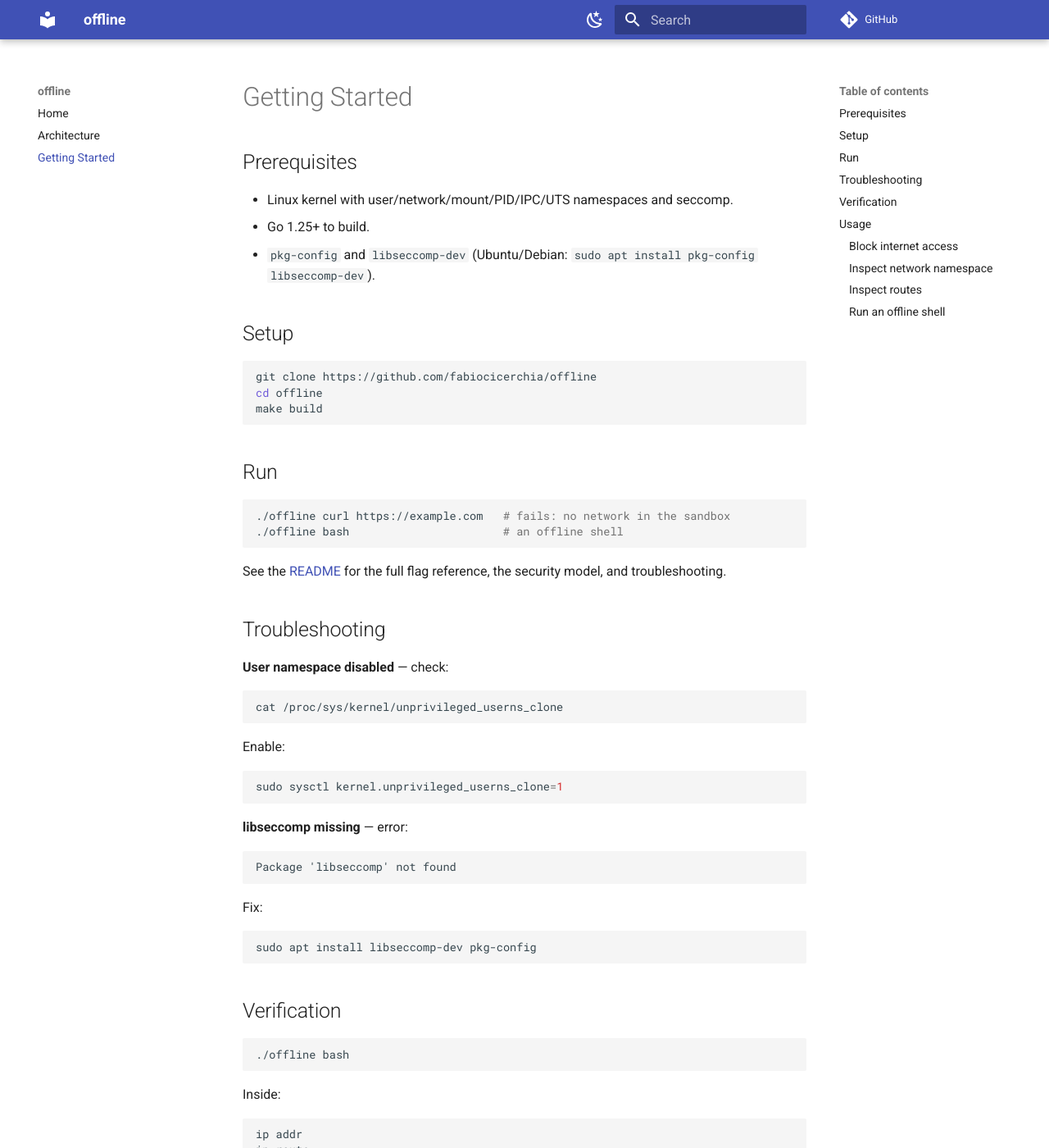
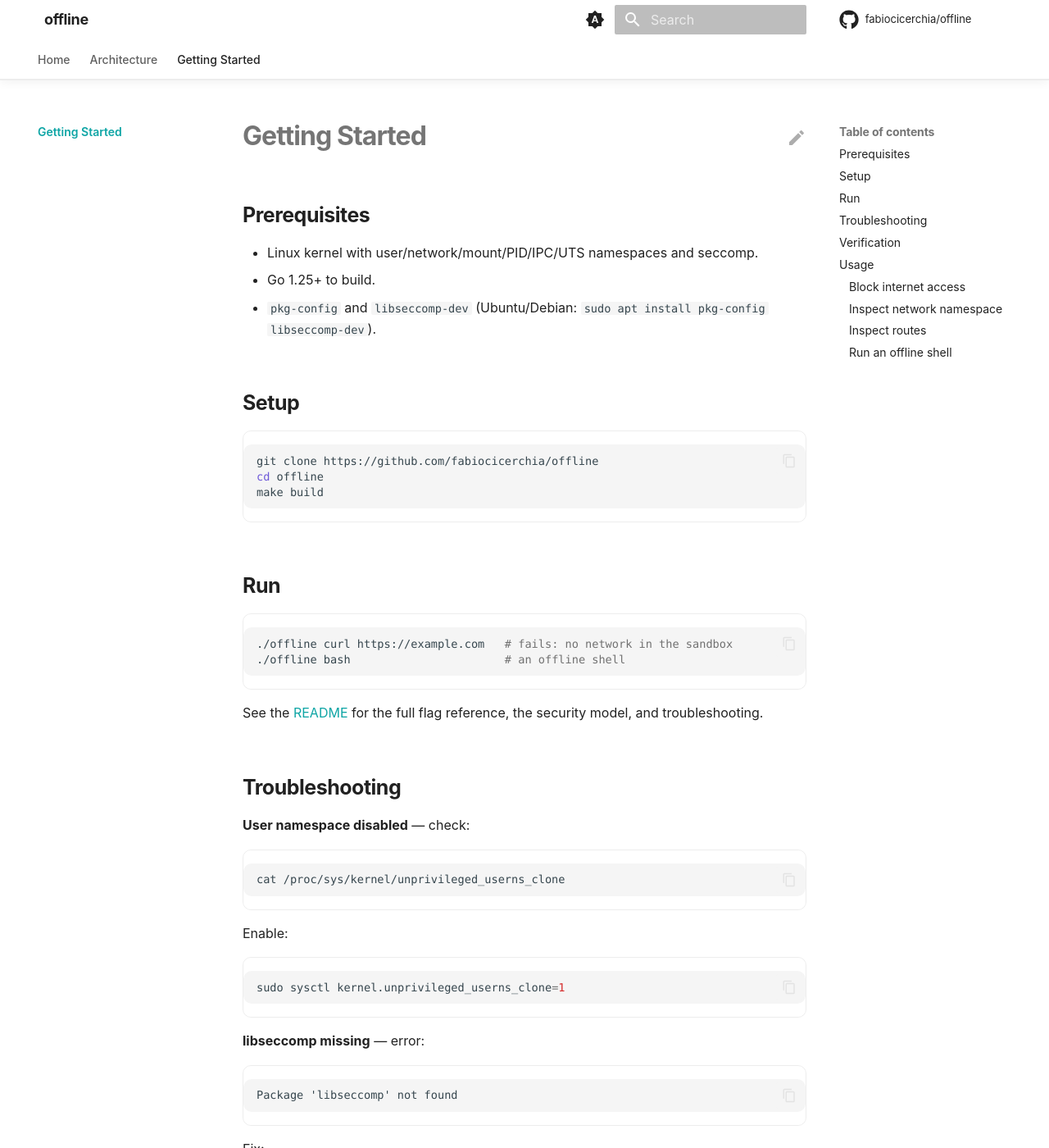
Before and after one commit to fabiocicerchia/offline, an MkDocs documentation site: the page built from docs/getting-started.md, in a window 1280 px wide and 1400 px high. Shown: the whole window at 82% size. Built offline with MkDocs 1.6.1 and Material for MkDocs 9.7.7, drawn with Linux system fonts in a browser that asks for light colours; comment, search, counter and statistics services are not loaded; some of the changed text lies outside the part shown.

Commit message:
feat(docs): build the docs site in Actions and drop Read the Docs (#46)
* feat(docs): build the docs site in Actions and drop Read the Docs

This repo's mkdocs.yml has never been rendered: Pages serves main/docs as
a folder, so the site is docs/index.html plus raw markdown, and the doc
pages come back as text/markdown rather than a rendered site.

docs.yml builds it with `mkdocs build --strict` on the pinned toolchain and
deploys the artifact to Pages. The splash is copied to the artifact root,
where the repo homepage and README badges already point, and the rendered
site publishes under /docs/ — so no existing URL breaks.

mkdocs.yml takes the shared Material template but keeps this repo's own nav.
docs/requirements.txt pins the toolchain, git-revision-date-localized
included: the config loads it and the strict build aborts without it.
check-yaml skips mkdocs.yml, whose Material tags safe_load cannot parse.

The strict build also found links the raw-markdown site was hiding:
../README.md was never a valid relative target (the README is not inside
docs/), and several links pointed at files outside the docs tree. Fixed
in: docs/getting-started.md.

Co-Authored-By: Claude Opus 5 (1M context) <noreply@anthropic.com>
Claude-Session: https://claude.ai/code/session_01F5By8zzZMak7tqZGraixSJ

* feat(docs): link the splash to the rendered site and its palette

The splash predates /docs/ existing: it defined its own --accent pair next to
a second copy in docs/stylesheets/extra.css, and sent "Full docs" to the
GitHub README because there was no rendered site to send it to.

docs/index.html now links docs/stylesheets/extra.css — the path is relative to
the deployed layout, splash at / and docs at /docs/ — so the stylesheet holds
the only copy of the palette and the two cannot drift. This repo's cluster
pair moved there from the splash. "Full docs" points at docs/.

Material substitutes a generic book icon when theme.logo is unset, which it is
here, so the stand-in is hidden rather than shipped as the brand. The
mkdocs.yml comments describing the Read the Docs build are gone with the build
itself, and site/ is ignored so a local `mkdocs build` leaves nothing behind.

Co-Authored-By: Claude Opus 5 (1M context) <noreply@anthropic.com>
Claude-Session: https://claude.ai/code/session_011KGz6YbUgryVge5dg7dxXd

---------

Co-authored-by: Claude Opus 5 (1M context) <noreply@anthropic.com>

````diff
--- a/.pre-commit-config.yaml
+++ b/.pre-commit-config.yaml
@@ -22,7 +22,7 @@ repos:
         # templates rather than YAML — the parser cannot read either as-is. The
         # exclude is path-relative so it catches chart/ and charts/<name>/ alike.
         args: [--allow-multiple-documents]
-        exclude: (^|/)templates/
+        exclude: (^|/)templates/|^mkdocs\.yml$
       - id: check-json
       - id: check-toml
       # Python only (types: [python]) — a no-op in a repo with no .py files, so
--- a/docs/getting-started.md
+++ b/docs/getting-started.md
@@ -22,7 +22,7 @@ make build
 ./offline bash                       # an offline shell
 ```
 
-See the [README](../README.md) for the full flag reference, the security
+See the [README](README.md) for the full flag reference, the security
 model, and troubleshooting.
 
 ## Troubleshooting
--- /dev/null
+++ b/docs/stylesheets/extra.css
@@ -0,0 +1,240 @@
+/*
+ * offline — premium documentation theme for MkDocs Material.
+ * System typography, gradient accents, soft depth, icon-driven feature cards.
+ * Nothing here loads over the network: no CDN, no web font, no analytics.
+ *
+ * ── The one thing you change ──────────────────────────────────────────────
+ * The accent pair below, and nothing else. It is the only copy of the palette:
+ * docs/index.html links this file, so the splash and the rendered docs cannot
+ * drift apart. Pick the colour of the cluster the project belongs to so they
+ * read as one family — don't pick from taste:
+ *
+ *   platform / Kubernetes    #38bdf8  #3b82f6   (blue)
+ *   security / supply chain  #fb923c  #ef4444   (orange-red)
+ *   CLI utilities            #22d3ee  #6366f1   (cyan-indigo)   ← default
+ *   GreenOps                 #34d399  #059669   (green)
+ *
+ * A project may take its own pair when the colour carries meaning (gandalf is
+ * purple, dark-canary amber, offline teal).
+ */
+
+:root {
+  /* The palette, read by both the docs and the splash. The roles below split
+     them for legibility: --accent-2 carries chrome and links, where the
+     contrast is against white, --accent is the interactive one, and the hero
+     and buttons blend the two. */
+  --accent: #34d399;
+  --accent-2: #0ea5a5;
+
+  --md-primary-fg-color: var(--accent-2);
+  --md-primary-fg-color--light: var(--accent-2);
+  --md-primary-fg-color--dark: var(--accent-2);
+  --md-accent-fg-color: var(--accent);
+
+  /* System stack — matches docs/index.html and needs no download. */
+  --md-text-font-family: -apple-system, BlinkMacSystemFont, "Segoe UI", Roboto,
+    Helvetica, Arial, sans-serif;
+  --md-code-font-family: ui-monospace, SFMono-Regular, "SF Mono", Menlo, Monaco,
+    Consolas, "Liberation Mono", monospace;
+}
+
+/* Keep the header/links legible on the custom primary in both schemes. */
+[data-md-color-primary="custom"] {
+  --md-primary-bg-color: #ffffff;
+  --md-typeset-a-color: var(--accent-2); /* indigo — readable on white */
+}
+[data-md-color-scheme="slate"] {
+  --md-typeset-a-color: var(--accent); /* cyan — readable on the dark ground */
+  --md-default-bg-color: #0b0f1a;
+  --md-default-bg-color--light: #0d1220;
+}
+[data-md-color-scheme="slate"] .md-header,
+[data-md-color-scheme="slate"] .md-tabs {
+  background-color: #0b0f1a;
+}
+
+/* === Header: translucent, blurred, hairline divider ====================== */
+
+.md-header {
+  background-color: var(--md-default-bg-color);
+  color: var(--md-default-fg-color);
+  box-shadow: none;
+  border-bottom: 1px solid var(--md-default-fg-color--lightest);
+  backdrop-filter: saturate(180%) blur(20px);
+  -webkit-backdrop-filter: saturate(180%) blur(20px);
+}
+.md-header[data-md-state="shadow"],
+.md-header--shadow {
+  box-shadow: 0 2px 12px rgba(0, 0, 0, 0.06);
+}
+.md-header__title {
+  font-weight: 700;
+  letter-spacing: -0.02em;
+}
+.md-tabs {
+  background-color: var(--md-default-bg-color);
+  color: var(--md-default-fg-color);
+  border-bottom: 1px solid var(--md-default-fg-color--lightest);
+}
+.md-tabs__link {
+  opacity: 0.72;
+  font-weight: 500;
+}
+.md-tabs__link:hover,
+.md-tabs__link--active {
+  opacity: 1;
+}
+
+/* === Typography ========================================================== */
+
+.md-typeset {
+  font-feature-settings: "kern", "liga";
+}
+.md-typeset h1 {
+  font-weight: 700;
+  letter-spacing: -0.03em;
+  line-height: 1.15;
+}
+.md-typeset h2 {
+  font-weight: 650;
+  letter-spacing: -0.02em;
+  margin-top: 2.4em;
+}
+.md-typeset h3 {
+  font-weight: 600;
+  letter-spacing: -0.01em;
+}
+
+/* Rounded, bordered code blocks — softer than the default flush edges. */
+.md-typeset pre > code,
+.md-typeset .highlight > pre {
+  border-radius: 10px;
+}
+.md-typeset .highlight {
+  border-radius: 10px;
+  border: 1px solid var(--md-default-fg-color--lightest);
+}
+
+/* Tables read as cards and scroll on narrow screens instead of clipping. */
+.md-typeset table:not([class]) {
+  border-radius: 10px;
+  border: 1px solid var(--md-default-fg-color--lightest);
+  overflow: hidden;
+  font-size: 0.78rem;
+}
+.md-typeset table:not([class]) th {
+  font-weight: 600;
+  text-transform: uppercase;
+  letter-spacing: 0.04em;
+  font-size: 0.68rem;
+}
+
+/* === Buttons ============================================================= */
+
+.md-typeset .md-button {
+  border-radius: 980px;
+  font-weight: 600;
+  padding: 0.5em 1.4em;
+  transition: transform 0.25s cubic-bezier(0.25, 0.1, 0.25, 1),
+    box-shadow 0.25s ease;
+}
+.md-typeset .md-button--primary {
+  background: linear-gradient(135deg, var(--accent), var(--accent-2));
+  border: none;
+  color: #fff;
+}
+.md-typeset .md-button:hover {
+  transform: translateY(-1px) scale(1.02);
+  box-shadow: 0 6px 24px rgba(99, 102, 241, 0.3);
+}
+
+/* === Home hero =========================================================== */
+/* Rendered from a <div class="hero"> block in docs/README.md. */
+
+.md-typeset .hero {
+  text-align: center;
+  padding: 3.5rem 1rem 1rem;
+}
+.md-typeset .hero h1 {
+  font-size: 3rem;
+  margin: 0 0 0.4rem;
+  background: linear-gradient(135deg, var(--accent), var(--accent-2));
+  -webkit-background-clip: text;
+  background-clip: text;
+  -webkit-text-fill-color: transparent;
+  color: transparent;
+}
+.md-typeset .hero .hero-tagline {
+  font-size: 1.3rem;
+  font-weight: 500;
+  color: var(--md-default-fg-color--light);
+  max-width: 42rem;
+  margin: 0 auto 1.6rem;
+  line-height: 1.4;
+}
+.md-typeset .hero .md-button + .md-button {
+  margin-left: 0.5rem;
+}
+
+/* === Feature cards ======================================================= */
+/* Material's `<div class="grid cards">` list syntax, given depth + hover. */
+
+.md-typeset .grid.cards > ul > li,
+.md-typeset .grid > .card {
+  border-radius: 16px;
+  border: 1px solid var(--md-default-fg-color--lightest);
+  padding: 1.4rem;
+  transition: transform 0.3s cubic-bezier(0.25, 0.1, 0.25, 1),
+    box-shadow 0.3s ease, border-color 0.3s ease;
+}
+.md-typeset .grid.cards > ul > li:hover,
+.md-typeset .grid > .card:hover {
+  transform: translateY(-3px);
+  border-color: color-mix(in srgb, var(--accent) 40%, transparent);
+  box-shadow: 0 10px 34px rgba(0, 0, 0, 0.08);
+}
+[data-md-color-scheme="slate"] .md-typeset .grid.cards > ul > li:hover {
+  box-shadow: 0 10px 34px rgba(0, 0, 0, 0.5);
+}
+.md-typeset .grid.cards > ul > li > hr {
+  margin: 0.8rem 0;
+}
+.md-typeset .grid.cards .twemoji,
+.md-typeset .grid.cards svg {
+  color: var(--accent);
+}
+
+/* === Sidebar / nav ======================================================= */
+
+.md-nav__title {
+  font-weight: 700;
+  letter-spacing: -0.01em;
+}
+.md-nav__link--active {
+  font-weight: 600;
+}
+
+/* === Footer ============================================================== */
+
+.md-footer-meta {
+  background-color: var(--md-default-bg-color);
+  border-top: 1px solid var(--md-default-fg-color--lightest);
+}
+.md-footer-meta .md-footer-copyright,
+.md-footer-meta .md-footer__link {
+  color: var(--md-default-fg-color--light);
+}
+
+html {
+  scroll-behavior: smooth;
+}
+
+/* === Logo ================================================================ */
+/* Material substitutes a generic book icon when `theme.logo` is unset. This
+   repo has no logo, so hide the stand-in rather than ship someone else's glyph
+   as the brand. Delete this block when a real logo lands in mkdocs.yml. */
+
+.md-header__button.md-logo,
+.md-nav__title .md-nav__button.md-logo {
+  display: none;
+}
--- a/mkdocs.yml
+++ b/mkdocs.yml
@@ -1,21 +1,130 @@
+# offline docs — MkDocs Material, styled to feel like a product site
+# (premium hero, feature cards, nav tabs, dark/light, local search, edit links)
+# while staying on the portfolio's standard tooling. See docs/stylesheets/extra.css
+# for the look; the accent palette lives there and is the only thing you swap.
 site_name: offline
 site_description: A Linux sandbox wrapper that runs a program with network access fully isolated.
+site_url: https://fabiocicerchia.github.io/offline/docs/
 repo_url: https://github.com/fabiocicerchia/offline
+repo_name: fabiocicerchia/offline
+edit_uri: edit/main/docs/
+copyright: Copyright &copy; 2026 Fabio Cicerchia
 docs_dir: docs
+
+# docs/index.html is the standalone GitHub Pages splash, not a docs page. Keep
+# it out of the MkDocs render so the site home (README.md) maps to index.html
+# without a collision. GitHub Pages serves the raw file at the site root.
+exclude_docs: |
+  index.html
+  requirements.txt
 
 theme:
   name: material
+  # No web fonts: these docs avoid external requests (privacy, offline docs,
+  # reproducible builds). A system font stack is set in extra.css instead.
+  font: false
+  language: en
   palette:
-    - scheme: default
-      toggle: { icon: material/weather-night, name: Dark mode }
-    - scheme: slate
-      toggle: { icon: material/weather-sunny, name: Light mode }
+    # Follows the OS by default, with a manual toggle. `primary`/`accent: custom`
+    # hand the colours to extra.css so both schemes share one palette.
+    - media: "(prefers-color-scheme)"
+      primary: custom
+      accent: custom
+      toggle:
+        icon: material/brightness-auto
+        name: Switch to light mode
+    - media: "(prefers-color-scheme: light)"
+      scheme: default
+      primary: custom
+      accent: custom
+      toggle:
+        icon: material/weather-night
+        name: Switch to dark mode
+    - media: "(prefers-color-scheme: dark)"
+      scheme: slate
+      primary: custom
+      accent: custom
+      toggle:
+        icon: material/weather-sunny
+        name: Switch to system preference
+  features:
+    - navigation.tabs
+    - navigation.tabs.sticky
+    - navigation.sections
+    - navigation.top
+    - navigation.tracking
+    - navigation.indexes
+    - toc.follow
+    - search.suggest
+    - search.highlight
+    - search.share
+    - content.code.copy
+    - content.code.annotate
+    - content.action.edit
+    - content.tooltips
+  icon:
+    repo: fontawesome/brands/github
+    edit: material/pencil
 
+extra_css:
+  - stylesheets/extra.css
+
+extra:
+  # `generator: false` drops the "Made with Material for MkDocs" line; keep it
+  # if you'd rather credit the theme.
+  generator: false
+  social:
+    - icon: fontawesome/brands/github
+      link: https://github.com/fabiocicerchia/offline
+
+# Only the search plugin ships with MkDocs itself. Anything else (social cards,
+# minify, git-revision-date) is a pip add — wire it into docs/requirements.txt
+# too, or `mkdocs build --strict` aborts on the missing plugin.
+plugins:
+  - search
+  - git-revision-date-localized:
+      enable_creation_date: true
+      # Fall back to the build date rather than failing when a file has no
+      # history yet — a new page, or a clone the workflow shallowed.
+      fallback_to_build_date: true
+      type: date
+  # Note: Material's `social` plugin is deliberately NOT enabled — it downloads
+  # a font from fonts.google.com at build time, which breaks this repo's
+  # no-external-requests / reproducible-build stance. Add Open Graph images by
+  # hand if you want them.
+
+markdown_extensions:
+  - abbr
+  - admonition
+  - attr_list
+  - def_list
+  - footnotes
+  - md_in_html
+  - tables
+  - toc:
+      permalink: true
+  - pymdownx.details
+  - pymdownx.superfences
+  - pymdownx.highlight:
+      anchor_linenums: true
+      line_spans: __span
+      pygments_lang_class: true
+  - pymdownx.inlinehilite
+  - pymdownx.snippets:
+      # `.` is the repo root (where mkdocs runs), so docs/changelog.md can embed
+      # the root CHANGELOG.md with `--8<-- "CHANGELOG.md"`.
+      base_path: ["."]
+      check_paths: true
+  - pymdownx.tabbed:
+      alternate_style: true
+  - pymdownx.tasklist:
+      custom_checkbox: true
+  - pymdownx.emoji:
+      emoji_index: !!python/name:material.extensions.emoji.twemoji
+      emoji_generator: !!python/name:material.extensions.emoji.to_svg
+
+# Top-level entries become tabs (theme feature navigation.tabs).
 nav:
   - Home: README.md
   - Architecture: architecture.md
   - Getting Started: getting-started.md
-
-markdown_extensions:
-  - admonition
-  - pymdownx.superfences
````
Also changed, not shown: docs/index.html (+9 -6 lines), docs/requirements.txt (added, +10 -0 lines), 2 other files.
